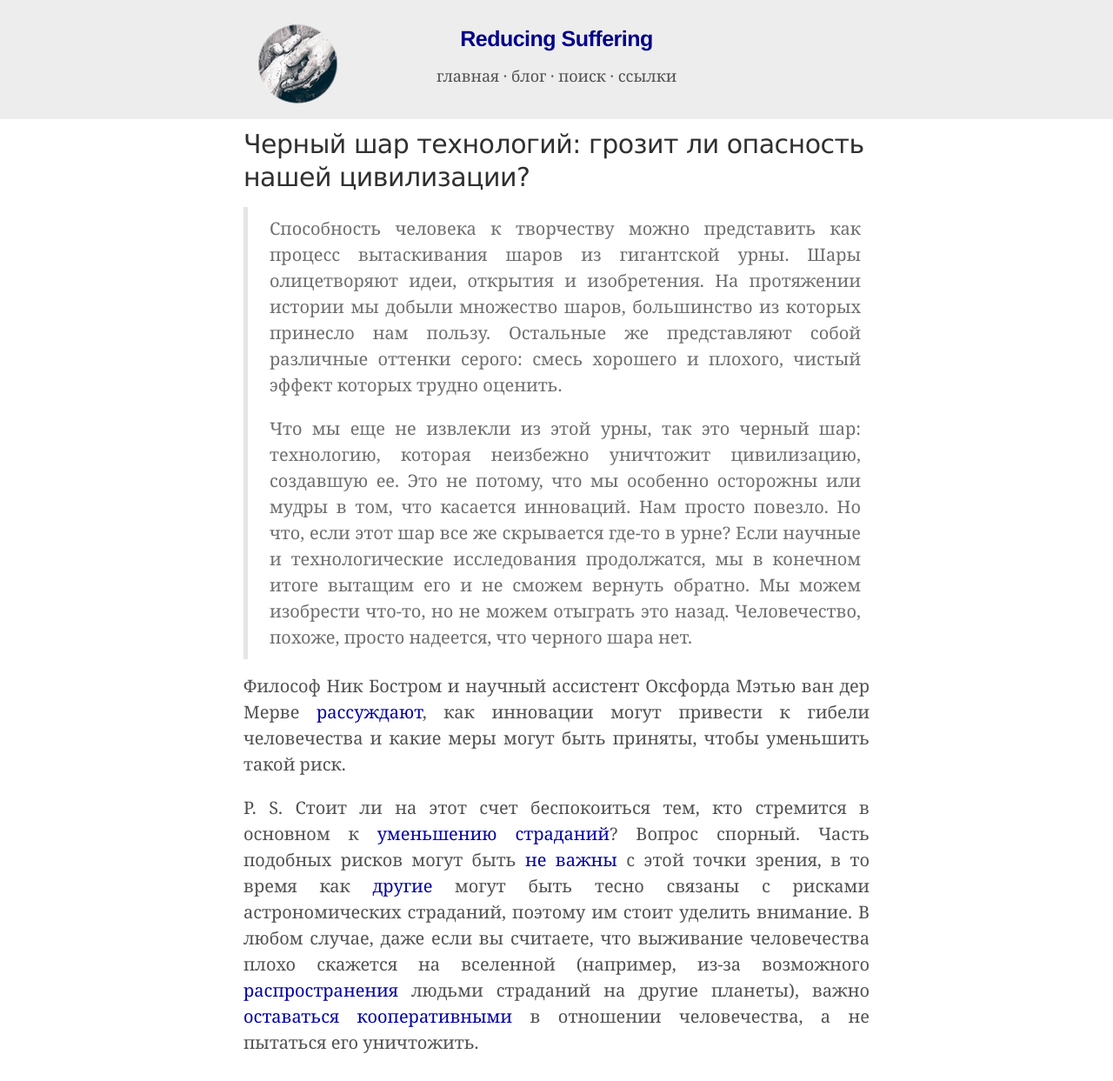
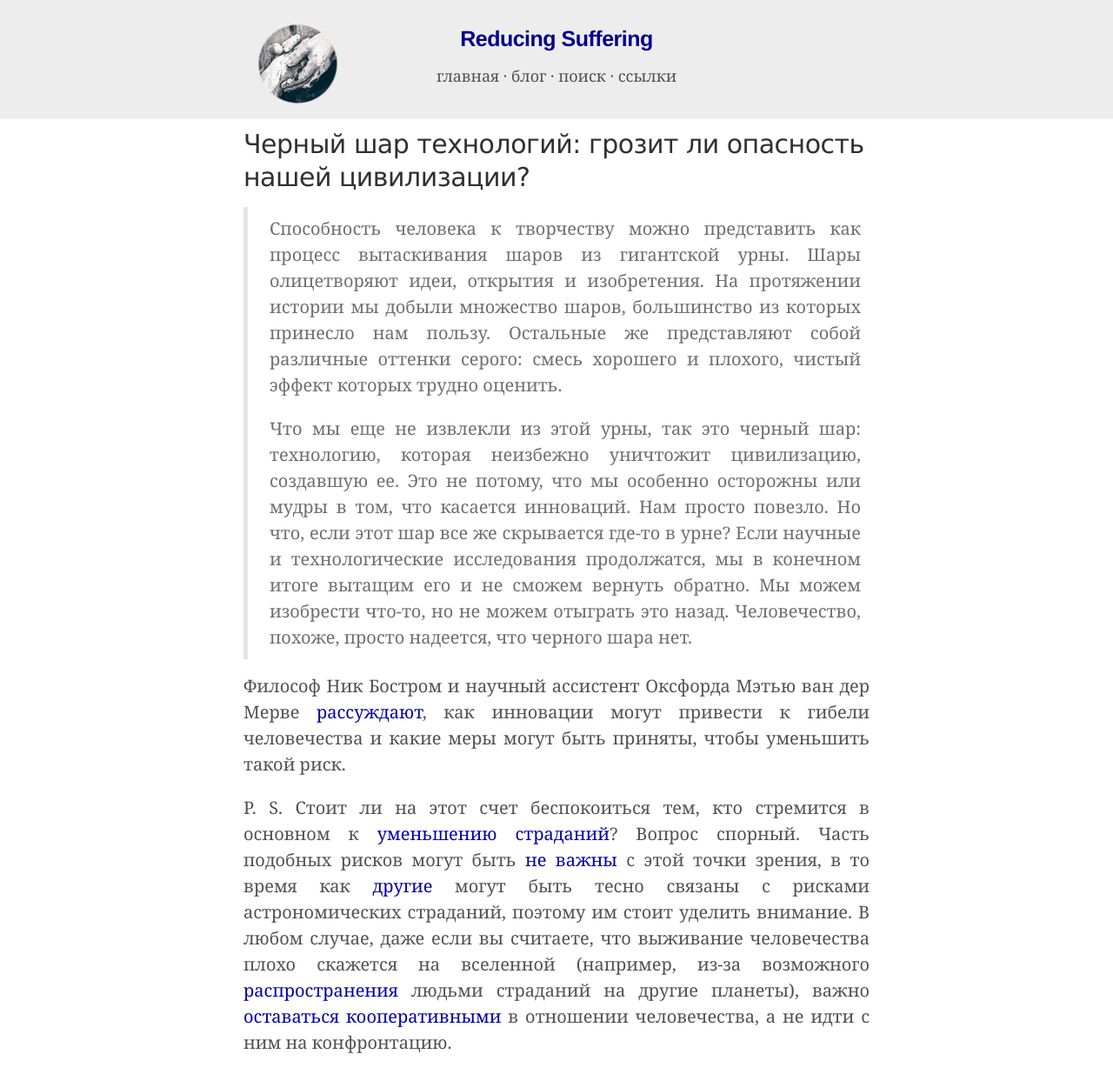
Before and after one commit to ReducingSuffering/reducingsuffering.github.io, a Jekyll site: the page built from _posts/wt/Авторы/Иноязычные/Ник Бостром/2021-06-09-230.md, in a window 1280 px wide. Shown: the top 1243 px of the page at 87% size. Built offline with Jekyll 4.4.1, drawn with Linux system fonts in a browser that asks for light colours; grey boxes are pictures that could not be loaded.

Commit message:
Update 2021-06-09-230.md

```diff
--- a/_posts/wt/Авторы/Иноязычные/Ник Бостром/2021-06-09-230.md
+++ b/_posts/wt/Авторы/Иноязычные/Ник Бостром/2021-06-09-230.md
@@ -21,4 +21,4 @@ preview: https://ideanomics.ru/wp-content/uploads/2021/03/%D1%82%D0%B5%D0%BC%D0%
 
 Философ Ник Бостром и научный ассистент Оксфорда Мэтью ван дер Мерве [рассуждают](https://ideanomics.ru/articles/23545), как инновации могут привести к гибели человечества и какие меры могут быть приняты, чтобы уменьшить такой риск.
 
-P. S. Стоит ли на этот счет беспокоиться тем, кто стремится в основном к [уменьшению страданий](index.html#SFE)? Вопрос спорный. Часть подобных рисков могут быть [не важны](103.html) с этой точки зрения, в то время как [другие](225.html) могут быть тесно связаны с рисками астрономических страданий, поэтому им стоит уделить внимание. В любом случае, даже если вы считаете, что выживание человечества плохо скажется на вселенной (например, из-за возможного [распространения](442.html) людьми страданий на другие планеты), важно [оставаться кооперативными](450.html) в отношении человечества, а не пытаться его уничтожить.
+P. S. Стоит ли на этот счет беспокоиться тем, кто стремится в основном к [уменьшению страданий](index.html#SFE)? Вопрос спорный. Часть подобных рисков могут быть [не важны](103.html) с этой точки зрения, в то время как [другие](225.html) могут быть тесно связаны с рисками астрономических страданий, поэтому им стоит уделить внимание. В любом случае, даже если вы считаете, что выживание человечества плохо скажется на вселенной (например, из-за возможного [распространения](442.html) людьми страданий на другие планеты), важно [оставаться кооперативными](450.html) в отношении человечества, а не идти с ним на конфронтацию.
```
